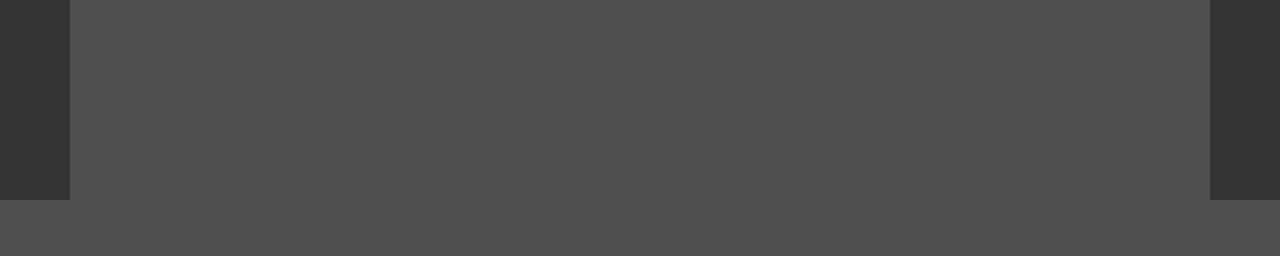
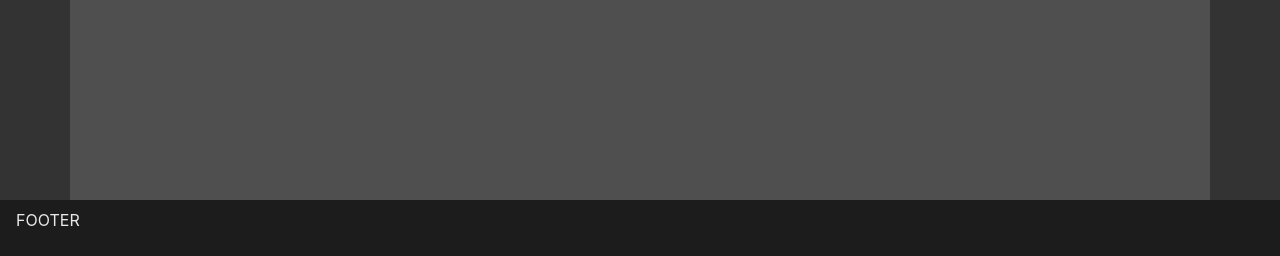
Before and after one commit to Zayah117/my-portfolio, a Flask app: page / in a window 1280 px wide. Shown: the part 600-856 px from the top of the page. Before the commit the page ends 800 px from the top, so only its background shows below. Run offline with Flask 2, Linux system fonts and the light colour scheme; some libraries are stand-ins or nearby versions.

Commit message:
Add footer to page

```diff
--- a/static/styles.css
+++ b/static/styles.css
@@ -16,6 +16,11 @@ header div {
 	padding-left: 10px;
 }
 
+footer {
+	background-color: #1c1c1c;
+	color: #e8e8e8;
+}
+
 .container {
 	background-color: #4f4f4f;
 	color: #e8e8e8;
--- a/templates/front.html
+++ b/templates/front.html
@@ -34,5 +34,8 @@
 				{% endfor %}
 			</div>
 		</div>
+		<footer class="navbar navbar-fixed-bottom">
+			<p>FOOTER</p>
+		</footer>
 	</body>
 </html>
```
Also changed, not shown: 1 other file.
